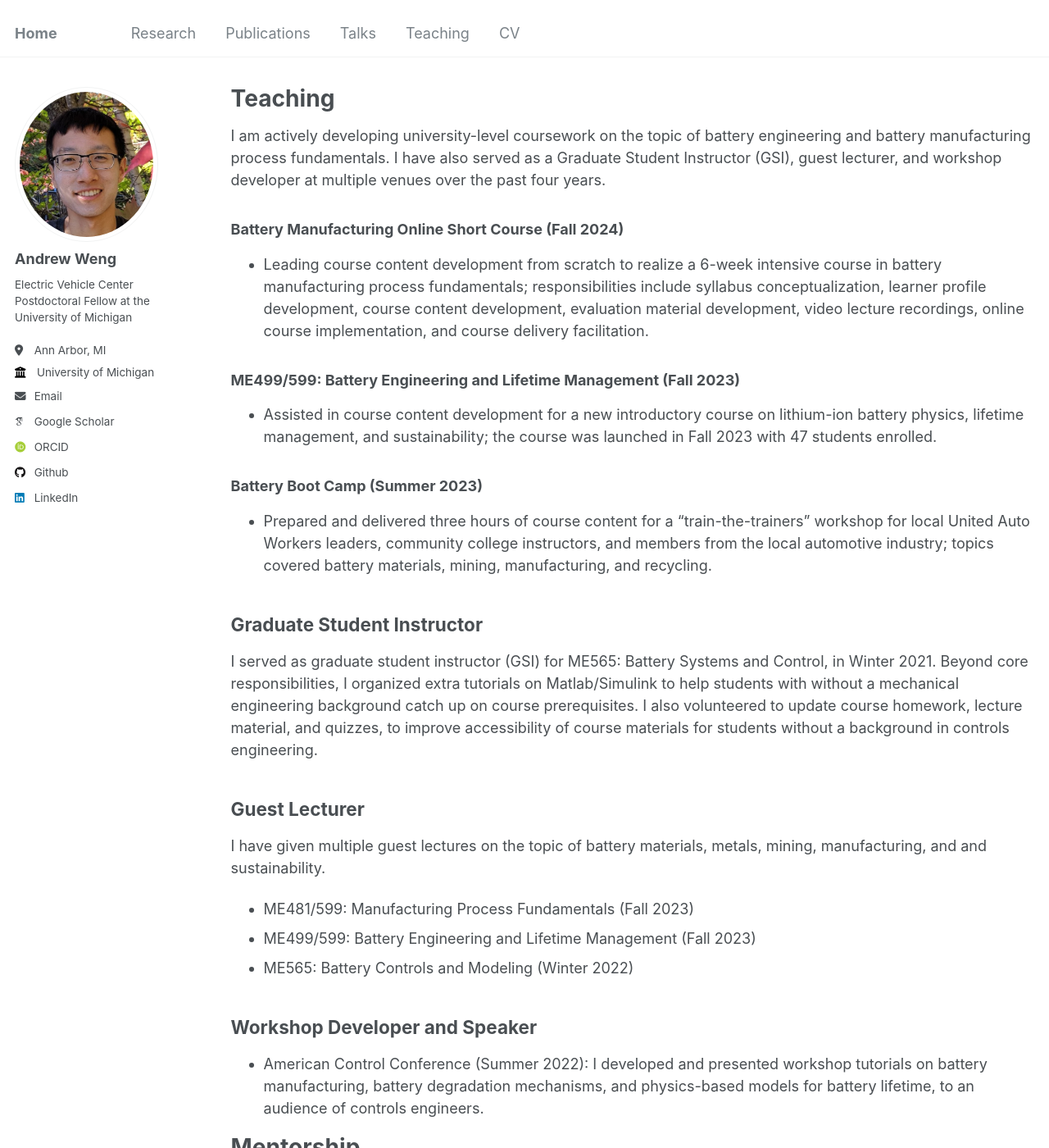
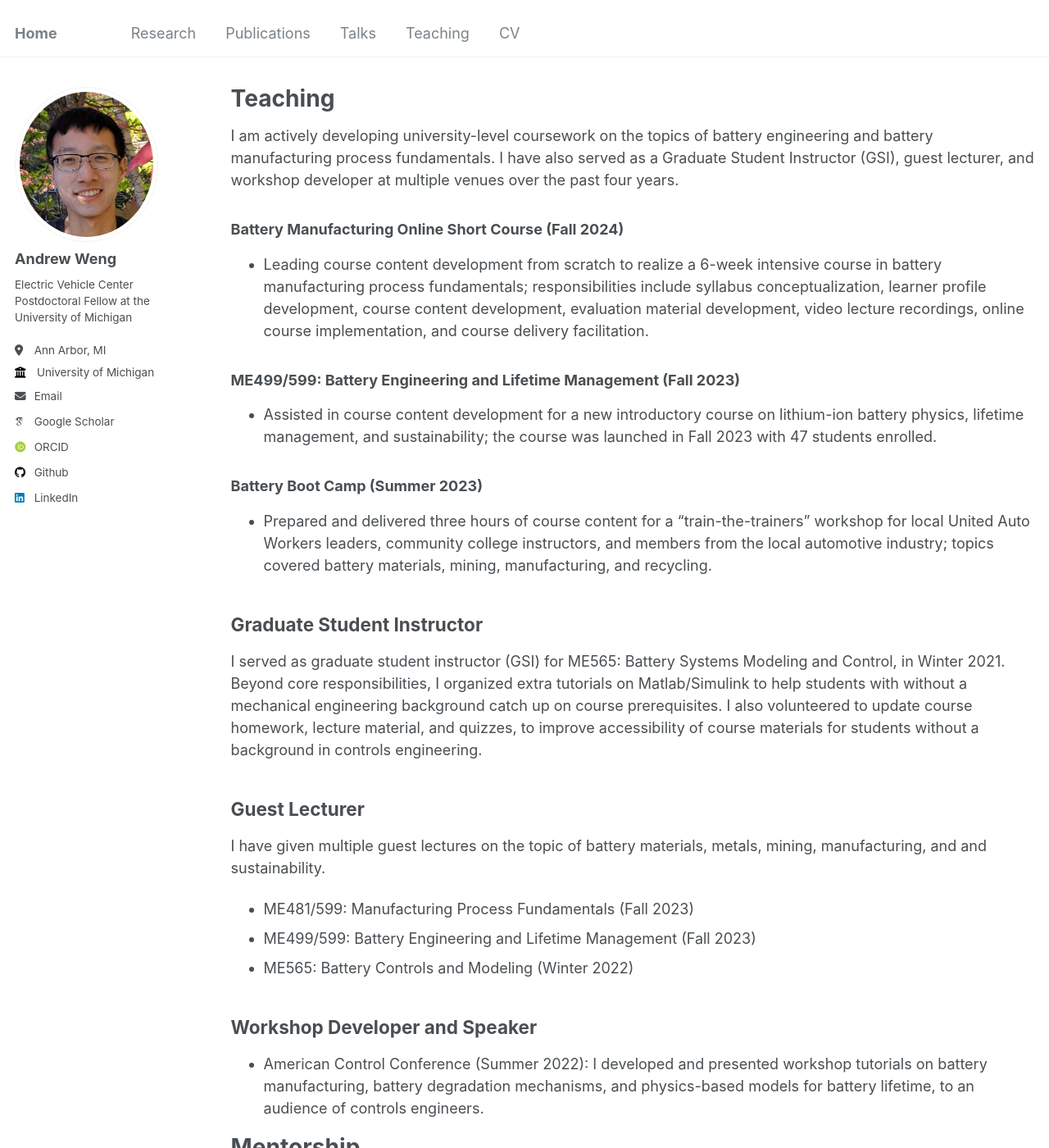
Before and after one commit to wengandrew/wengandrew.github.io, a Jekyll site: the page built from _pages/teaching.md, in a window 1280 px wide and 1400 px high. Shown: the whole window at 82% size. Built offline with Jekyll 4.4.1, drawn with Linux system fonts in a browser that asks for light colours; some web fonts are replaced.

```diff
--- a/_pages/teaching.md
+++ b/_pages/teaching.md
@@ -7,7 +7,7 @@ author_profile: true
 
 {% include base_path %}
 
-I am actively developing university-level coursework on the topic of battery engineering and battery manufacturing process fundamentals. I have also served as a Graduate Student Instructor (GSI), guest lecturer, and workshop developer at multiple venues over the past four years.
+I am actively developing university-level coursework on the topics of battery engineering and battery manufacturing process fundamentals. I have also served as a Graduate Student Instructor (GSI), guest lecturer, and workshop developer at multiple venues over the past four years.
 
 ### Battery Manufacturing Online Short Course (**Fall 2024**)
 
@@ -23,7 +23,7 @@ I am actively developing university-level coursework on the topic of battery eng
 
 ## Graduate Student Instructor
 
-I served as graduate student instructor (GSI) for ME565: Battery Systems and Control, in Winter 2021. Beyond core responsibilities, I organized extra tutorials on Matlab/Simulink to help students with without a mechanical engineering background catch up on course prerequisites. I also volunteered to update course homework, lecture material, and quizzes, to improve accessibility of course materials for students without a background in controls engineering.
+I served as graduate student instructor (GSI) for ME565: Battery Systems Modeling and Control, in Winter 2021. Beyond core responsibilities, I organized extra tutorials on Matlab/Simulink to help students with without a mechanical engineering background catch up on course prerequisites. I also volunteered to update course homework, lecture material, and quizzes, to improve accessibility of course materials for students without a background in controls engineering.
 
 ## Guest Lecturer
 
```
Also changed, not shown: _pages/talks.md (+7 -4 lines).
